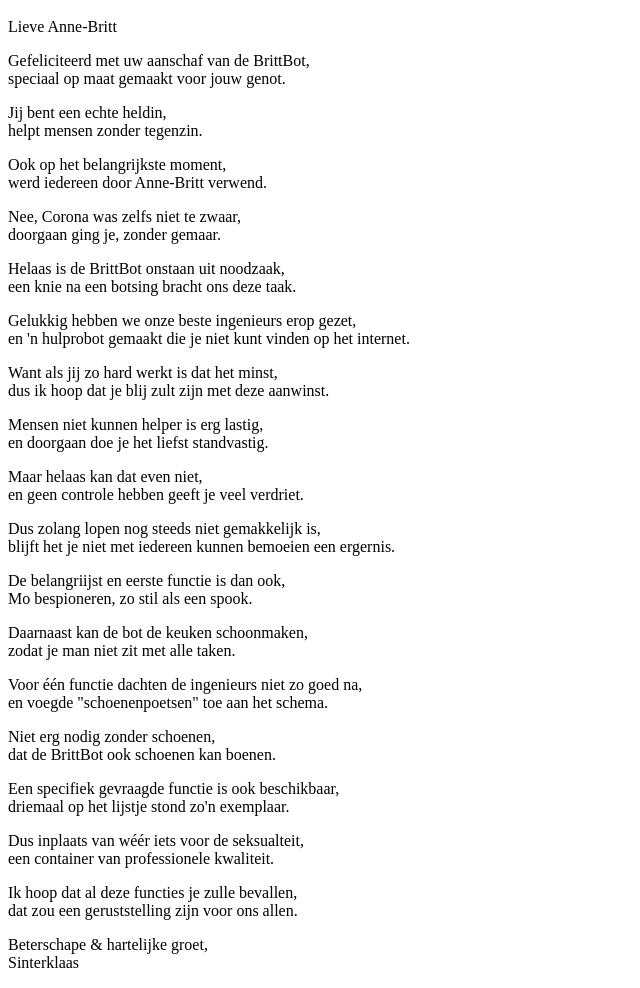
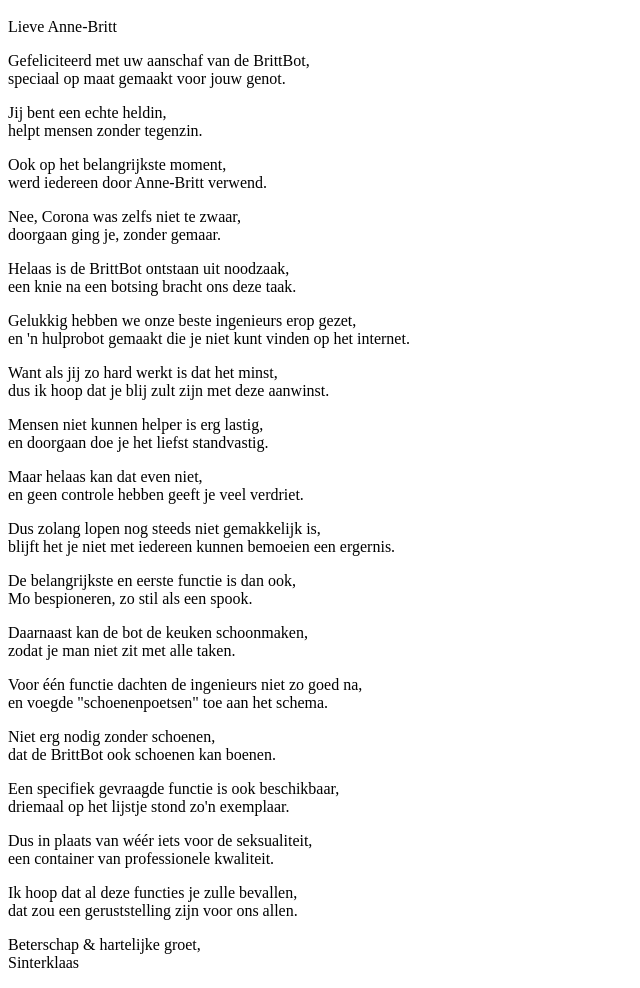
Before and after one commit to brittbot/brittbot, a plain HTML site: page index.html in a window 1280 px wide. Shown: the part 48-1036 px from the top of the page, without its empty margins (0-640 px from the left). Drawn offline with Linux system fonts and the light colour scheme.

Commit message:
Update index.html

```diff
--- a/index.html
+++ b/index.html
@@ -27,7 +27,7 @@
     doorgaan ging je, zonder gemaar.
   </p>
   <p>
-    Helaas is de BrittBot onstaan uit noodzaak,
+    Helaas is de BrittBot ontstaan uit noodzaak,
   </br>
     een knie na een botsing bracht ons deze taak.
   </p>
@@ -57,7 +57,7 @@
     blijft het je niet met iedereen kunnen bemoeien een ergernis.
   </p>
   <p>
-    De belangriijst en eerste functie is dan ook,
+    De belangrijkste en eerste functie is dan ook,
   </br>
     Mo bespioneren, zo stil als een spook.
   </p>
@@ -82,7 +82,7 @@
     driemaal op het lijstje stond zo'n exemplaar.
   </p>
   <p>
-    Dus inplaats van wéér iets voor de seksualteit,
+    Dus in plaats van wéér iets voor de seksualiteit,
   </br>
      een container van professionele kwaliteit.
 </p>
@@ -91,7 +91,7 @@
   </br>
 dat zou een geruststelling zijn voor ons allen.  </p>
   <p>
-Beterschape & hartelijke groet,  </br>
+Beterschap & hartelijke groet,  </br>
 Sinterklaas  </p>
 </body>
 </html>
```
